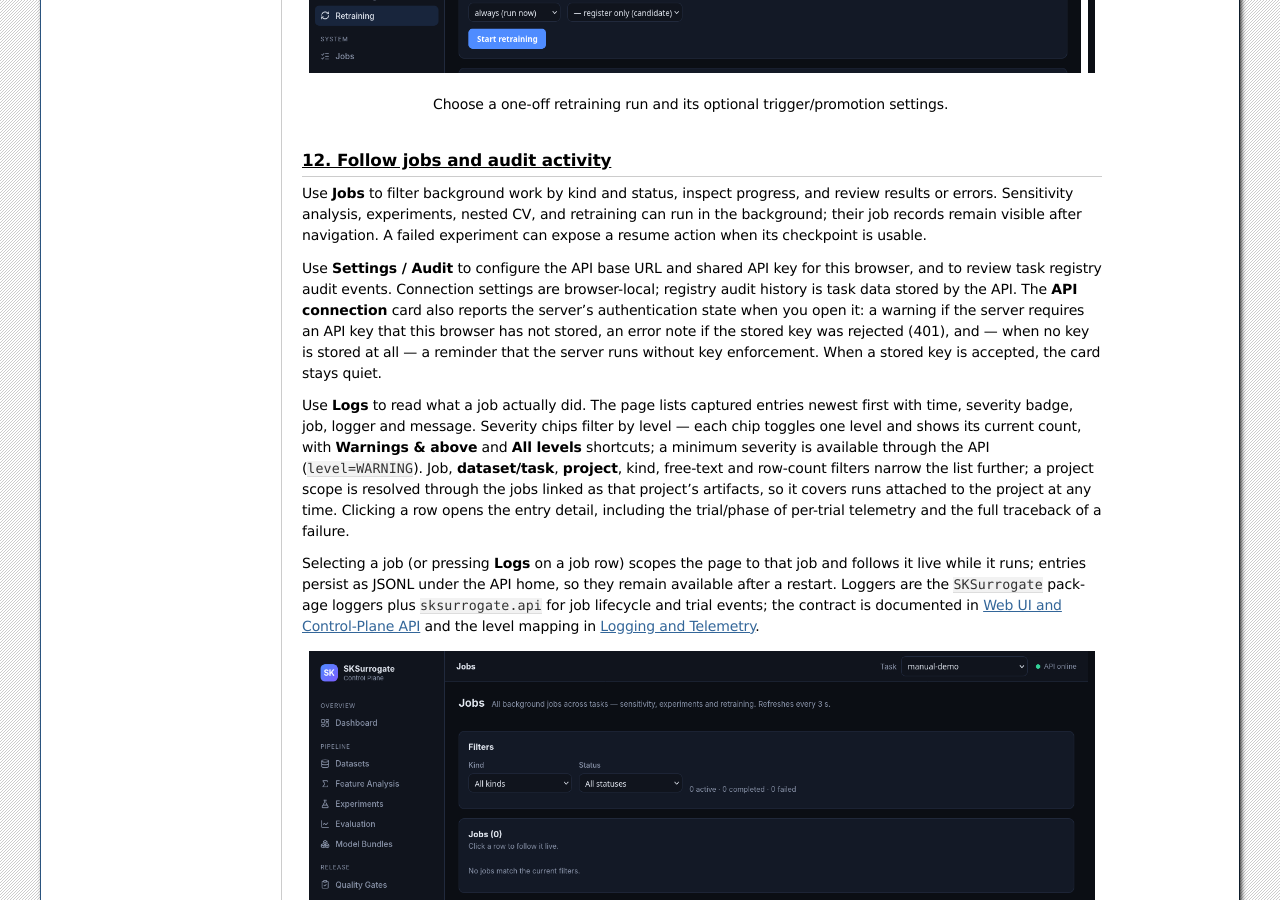
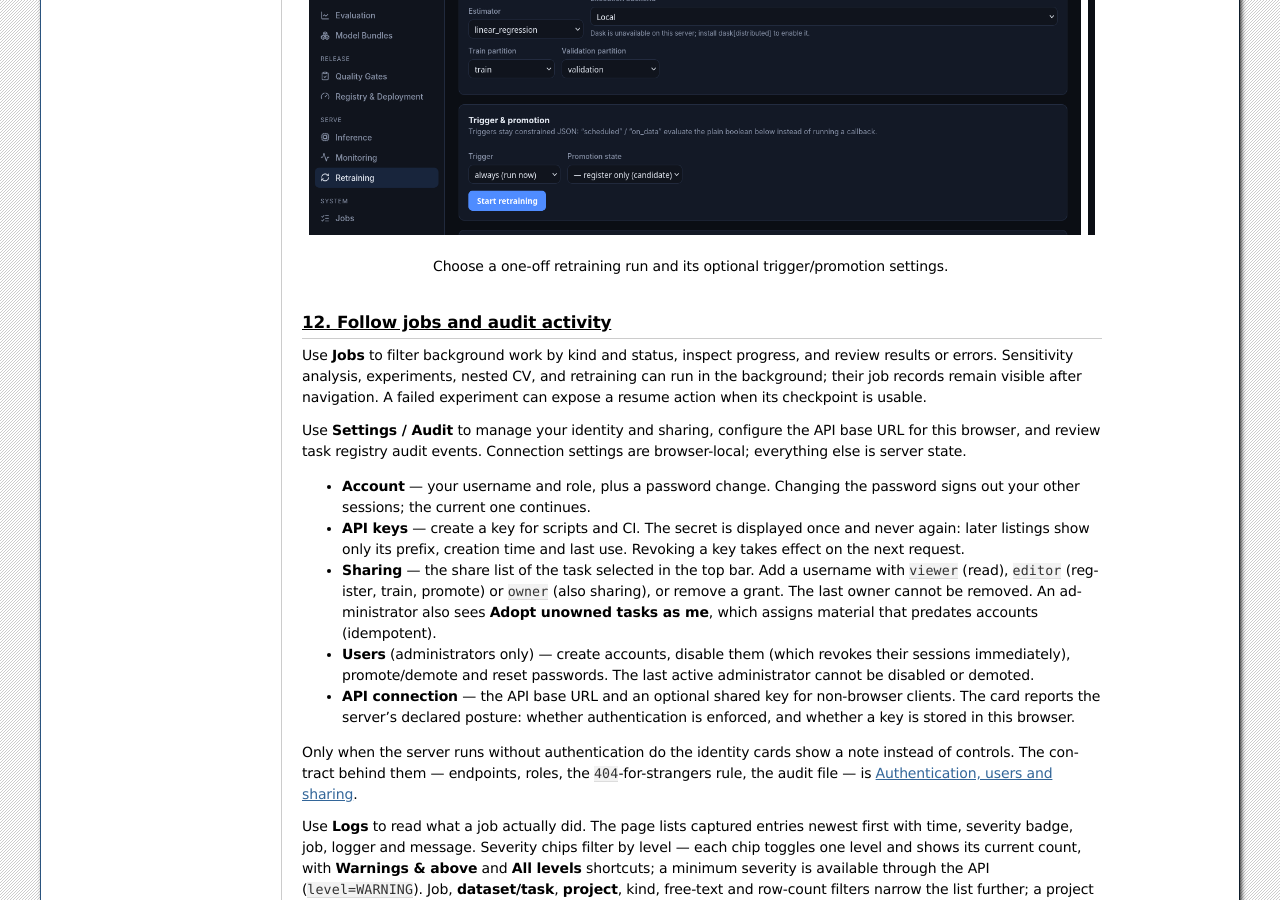
Before and after one commit to mghasemi/sksurrogate, a Sphinx documentation site: the page built from docs/ui-manual.rst, in a window 1280 px wide and 900 px high, scrolled down 13726 px. Built offline with Sphinx 7.4.7, drawn with Linux system fonts in a browser that asks for light colours; some of the changed text lies outside the part shown.

Commit message:
docs(auth): correct the manual, walkthrough and control-plane guide
The authentication chapter landed with the feature, but three neighbouring pages
still described the pre-accounts control plane, and two of those statements had
become false:

- docs/ui-manual.rst claimed "the current v1 control plane does not provide user
  accounts or role-based authorization". Corrected: accounts and task-level
  roles now govern who may promote, while approver strings stay free text and
  are not verified identities. The Settings section documents the Account,
  API keys, Sharing and Users cards (including the last-owner rule, adoption of
  pre-auth material and immediate session revocation on disable) and adds the
  login step to "Before you start", with the live screenshot as a figure.
- docs/walkthrough.rst said "there is no authentication" next to the registry
  approvers; replaced with the accurate editor-role requirement and the
  free-text caveat.
- docs/controlplane.rst: the Compose forwarding list now names the bootstrap and
  session variables; REQUIRE_AUTH is described as "an identity is required"
  rather than "a key is required"; and the logging section documents the second
  store — logs/auth.jsonl and GET /api/auth/audit — beside the per-job JSONL.

Verified with a fresh Sphinx HTML build: 0 warnings, and the rendered
ui-manual/walkthrough/controlplane pages contain each new statement.

```diff
--- a/docs/ui-manual.rst
+++ b/docs/ui-manual.rst
@@ -26,6 +26,16 @@ The control-plane API and web UI are optional applications run from a source
 checkout. They are separate from using ``SKSurrogate`` as a Python library.
 Follow :doc:`controlplane` for dependency installation, service startup, API
 keys, CORS, and storage configuration. In brief:
+
+* **Signing in.** When the server enforces authentication
+  (``SKSURROGATE_REQUIRE_AUTH`` and an account, or a shared
+  ``SKSURROGATE_API_KEY``), the UI shows a sign-in screen instead of the app and
+  no page loads until you authenticate. The first administrator is created with
+  ``python -m api.auth_cli create-admin --username <you>`` or the one-shot
+  ``SKSURROGATE_ADMIN_USERNAME``/``SKSURROGATE_ADMIN_PASSWORD`` variables. With
+  neither switch set the deployment is open and single-user, and no sign-in is
+  asked for. Accounts, roles and sharing are described in
+  :doc:`auth-and-sharing`.
 
 1. From the repository root, install the API dependencies and start the API:
 
@@ -453,10 +463,10 @@ include candidate, validated, staging, production, and archived.
 .. warning::
 
    Approver names in this UI are free-text entries, not verified user
-   identities. The current v1 control plane does not provide user accounts or
-   role-based authorization. Enabling the optional shared API key protects
-   access to the API but does not turn those names into authenticated
-   approvals.
+   identities. Accounts and task-level roles (``viewer``/``editor``/``owner``,
+   see :doc:`auth-and-sharing`) govern *who may promote at all*, but the
+   approval strings themselves are still typed by the caller and are not checked
+   against the signed-in account. Do not treat them as signed approvals.
 
 9. Run online or batch inference
 --------------------------------
@@ -564,14 +574,30 @@ and retraining can run in the background; their job records remain visible
 after navigation. A failed experiment can expose a resume action when its
 checkpoint is usable.
 
-Use **Settings / Audit** to configure the API base URL and shared API key for
-this browser, and to review task registry audit events. Connection settings
-are browser-local; registry audit history is task data stored by the API. The
-**API connection** card also reports the server's authentication state when you
-open it: a warning if the server requires an API key that this browser has not
-stored, an error note if the stored key was rejected (401), and — when no key
-is stored at all — a reminder that the server runs without key enforcement.
-When a stored key is accepted, the card stays quiet.
+Use **Settings / Audit** to manage your identity and sharing, configure the API
+base URL for this browser, and review task registry audit events. Connection
+settings are browser-local; everything else is server state.
+
+* **Account** — your username and role, plus a password change. Changing the
+  password signs out your other sessions; the current one continues.
+* **API keys** — create a key for scripts and CI. The secret is displayed once
+  and never again: later listings show only its prefix, creation time and last
+  use. Revoking a key takes effect on the next request.
+* **Sharing** — the share list of the task selected in the top bar. Add a
+  username with ``viewer`` (read), ``editor`` (register, train, promote) or
+  ``owner`` (also sharing), or remove a grant. The last owner cannot be removed.
+  An administrator also sees **Adopt unowned tasks as me**, which assigns
+  material that predates accounts (idempotent).
+* **Users** (administrators only) — create accounts, disable them (which revokes
+  their sessions immediately), promote/demote and reset passwords. The last
+  active administrator cannot be disabled or demoted.
+* **API connection** — the API base URL and an optional shared key for
+  non-browser clients. The card reports the server's declared posture: whether
+  authentication is enforced, and whether a key is stored in this browser.
+
+Only when the server runs without authentication do the identity cards show a
+note instead of controls. The contract behind them — endpoints, roles, the
+``404``-for-strangers rule, the audit file — is :doc:`auth-and-sharing`.
 
 Use **Logs** to read what a job actually did. The page lists captured entries
 newest first with time, severity badge, job, logger and message. Severity chips
@@ -602,6 +628,13 @@ contract is documented in :doc:`controlplane` and the level mapping in
 
    Filter captured job logs by severity, job, kind and text, then open an entry
    for its trial metadata or failure traceback.
+
+.. figure:: images/auth-settings.png
+   :alt: Settings page with Account, API keys, Sharing and Users cards
+   :width: 100%
+
+   Signed in as an administrator: password change, one API key, the current
+   task shared read-only with another account, and account management.
 
 .. figure:: images/ui-settings.png
    :alt: Settings page showing API connection and audit log
--- a/docs/walkthrough.rst
+++ b/docs/walkthrough.rst
@@ -349,8 +349,10 @@ Open **Registry & Deployment**.
    apply the custom metric thresholds or bundle-size limit from the Quality
    Gates page. Enforce any required custom policy separately before promoting.
    Each step also needs *N* unique approver names (comma-separated, e.g.
-   ``alice, bob`` with *Required approvals* = 2). Approvers are free text in
-   this version; there is no authentication.
+   ``alice, bob`` with *Required approvals* = 2). Approver names are free text:
+   when the server enforces authentication (:doc:`auth-and-sharing`) a caller
+   needs at least ``editor`` on the task to promote, but the names themselves
+   are not checked against accounts.
 3. The lifecycle strip shows which version holds each alias, with a **Use in
    Inference** shortcut. **Rollback** re-points an alias at an earlier version.
 
```
Also changed, not shown: docs/controlplane.rst (+19 -4 lines).
